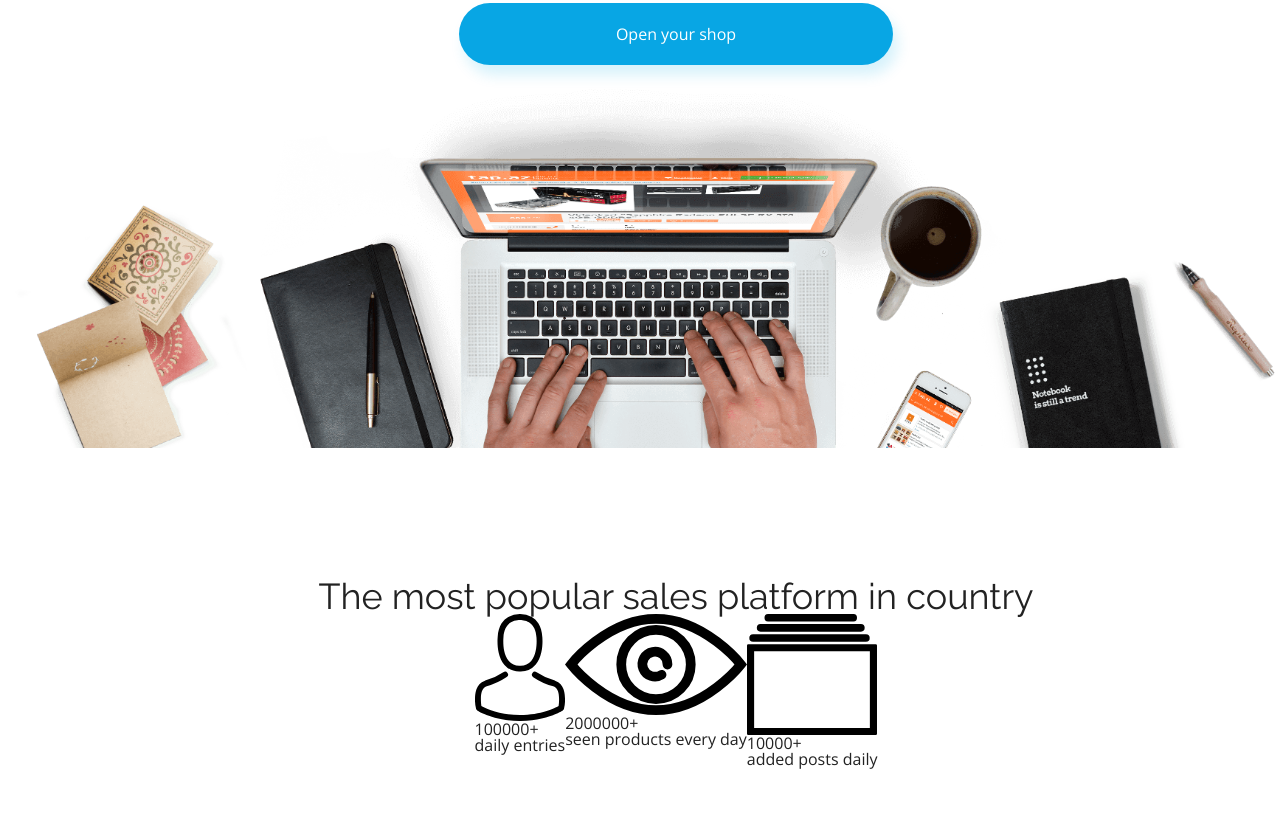
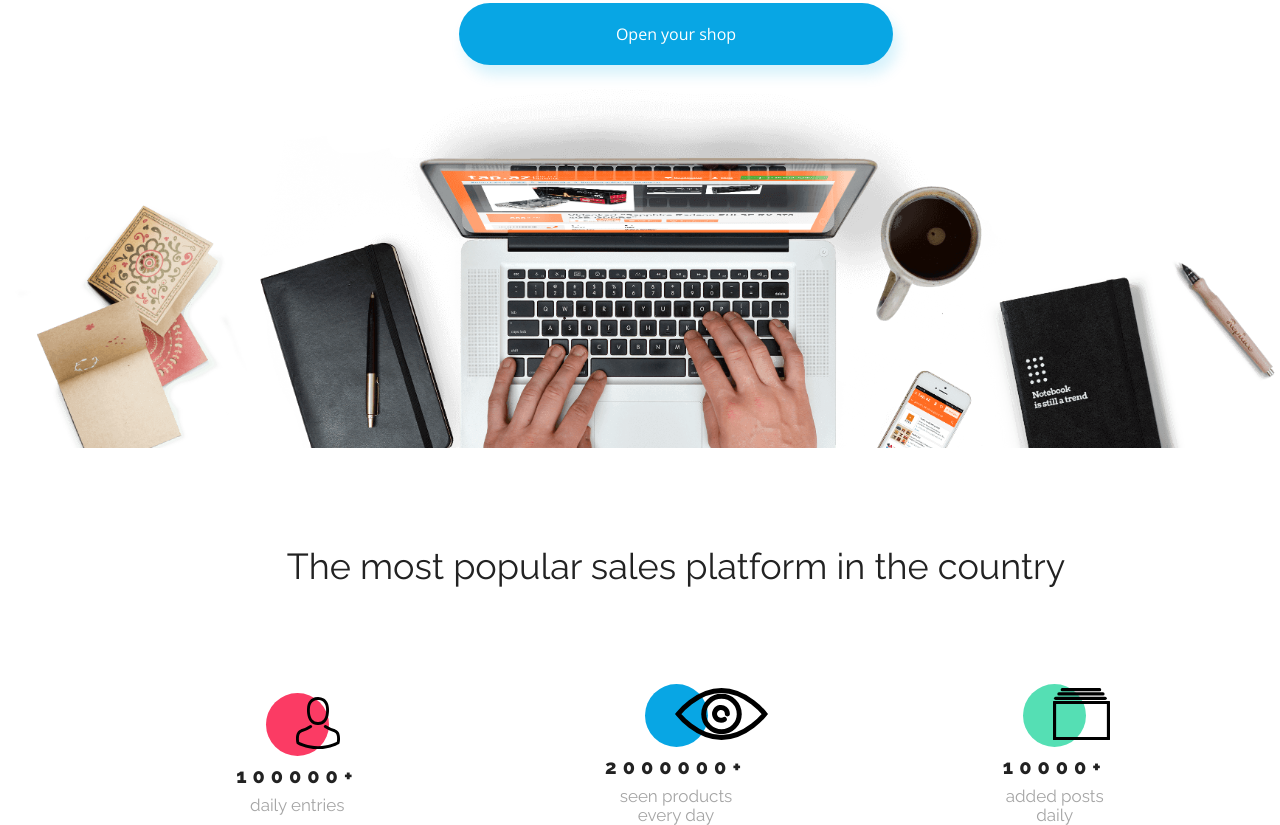
Before and after one commit to Anuszka86/Best-Shop-Website, a plain HTML site: page index.html in a window 1280 px wide. Shown: the part 302-1127 px from the top of the page. Before the commit the page ends 1072 px from the top, so only its background shows below. Drawn offline with nearby package versions, Linux system fonts and the light colour scheme.

Commit message:
ostylowano sekcję statistics

```diff
--- a/css/style.css
+++ b/css/style.css
@@ -58,15 +58,72 @@ img {
     width: 100%;
     height: auto;
 }
-.statistics .container {
-    padding-top: 130px;
+section.statistics .container {
+    padding-top: 100px;
     flex-direction: column;
     justify-content: center;
     align-items: center;
-    }
+    gap: 100px;
+       }
 .statistics h2 {
     font-size: 36px;
 }
 .statistics-content {
+    width: 100%;
     display: flex;
+    justify-content: space-evenly;
 }
+.icon {
+    position: relative;
+    text-align: center;
+}
+.circle {
+    height: 63px;
+    width: 63px;
+    border-radius: 50%;
+
+}
+.icon img {
+    height: 52px;
+    width: auto;
+    position: absolute;
+    bottom: 7px;
+    left: 30px;}
+
+.fact-one .circle {
+    background-color: var(--color-redish);
+}
+.fact-two .circle {
+    background-color: var(--color-primary);
+}
+.fact-three .circle {
+    background-color: var(--color-green);
+}
+.statistics h4 {
+    text-align: center;
+    font-family: 'Raleway', sans-serif;
+    font-size: 20px;
+    font-weight: 800;
+    letter-spacing: 6px;
+
+}
+.statistics p {
+    text-align: center;
+    font-family: 'Raleway', sans-serif;
+    font-size: 17px;
+    font-weight: 400;
+    color: var(--color-grey);
+    line-height: 19px;
+}
+
+div.fact-one, div.fact-two, div.fact-three{
+    display: flex;
+    flex-direction: column;
+    justify-content: center;
+    align-items: center;
+    gap: 10px;
+}
+.fact-one p, .fact-two p, .fact-three p {
+    padding: 0 20px;
+    width: 163px;
+}
--- a/index.html
+++ b/index.html
@@ -38,25 +38,32 @@
     </section>
     <section class="statistics">
         <div class="container">
-            <h2>The most popular sales platform in country</h2>
+            <h2>The most popular sales platform in the country</h2>
             <div class="statistics-content">
             <div class="fact-one">
+                <div class="icon">
                 <div class="circle"></div>
-                <img src="assets/Person.svg" alt="person"/>
+                <img src="assets/Person.svg" alt="person"/></div>
                 <h4>100000+</h4>
                 <p>daily entries</p>
             </div>
             <div class="fact-two">
+                <div class="icon">
                 <div class="circle"></div>
                 <img src="assets/Eye.svg" alt="eye"/>
+                </div>
                 <h4>2000000+</h4>
                 <p>seen products every day</p>
             </div>
             <div class="fact-three">
-            <img src="assets/Catalog.svg" alt="catalog"/>
+                <div class="icon">
+                <div class="circle"></div>
+                <img src="assets/Catalog.svg" alt="catalog"/>
+                    </div>
             <h4>10000+</h4>
             <p>added posts daily</p>
             </div>
+        </div>
         </div>
     </section>
     <section class="benefits">
```
